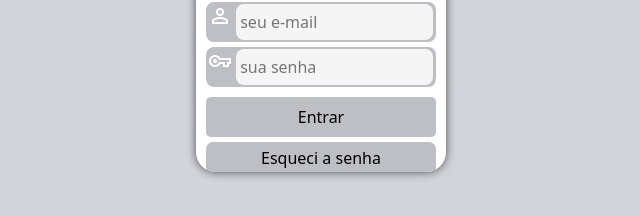
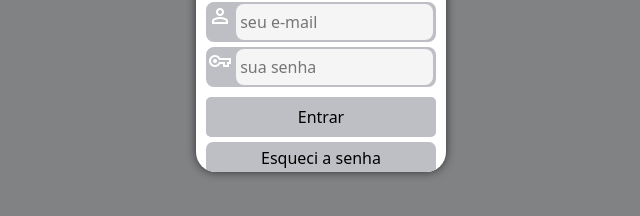
Before and after one commit to Anderson-Gm/novo-pro-login, a plain HTML site: page index.html in a window 1280 px wide. Shown: the part 478-694 px from the top of the page, without its empty margins (319-959 px from the left). Drawn offline with nearby package versions, Linux system fonts and the light colour scheme.

Commit message:
configuração
configurei o botao de senha

```diff
--- a/estilos/style.css
+++ b/estilos/style.css
@@ -15,7 +15,7 @@ platinum: #E5E4E2
 }
 
 body, html {
-    background-color:#d3d4da;
+    background-color:#818284;
     height: 100vh;
     width: 100vw;
 }
@@ -96,11 +96,13 @@ div#formulario > h1 {
     height: 40px;
     padding-top: 5px;
     margin-top: 5px;
+    margin-bottom: 5px;
     background-color: #BEBFC5;
     color:black ;
-
     border-radius: 7px;
  }
+
+
  form > a.botao:hover {
     background-color: #49a09d;
     color: white;
```
